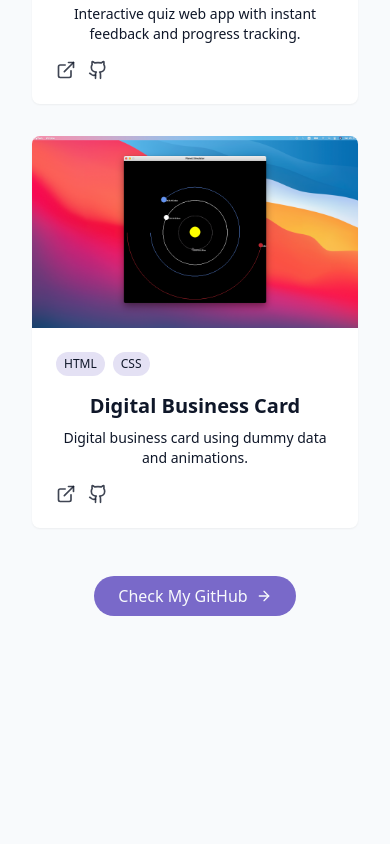
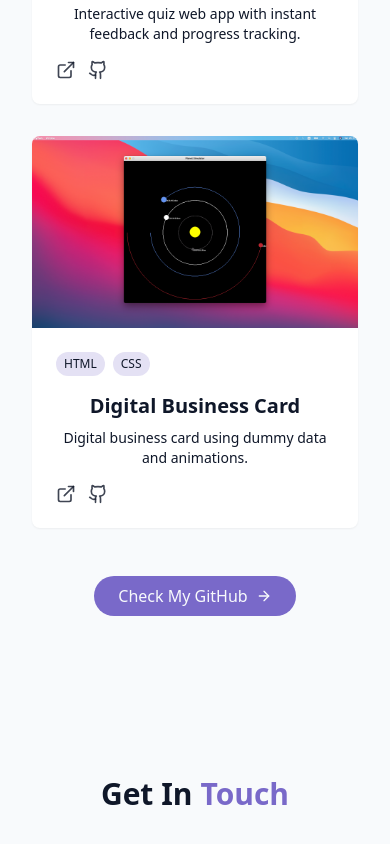
Before and after one commit to KarinaKKarinaK/react-portfolio, a React (Vite) app: page / in a window 390 px wide. Shown: the part 9354-10198 px from the top of the page. Before the commit the page ends 10034 px from the top, so only its background shows below. Built offline with nearby package versions, Linux system fonts and the light colour scheme.

Commit message:
Added contact section

```diff
--- /dev/null
+++ b/src/components/ContactSection.jsx
@@ -0,0 +1,9 @@
+export const ContactSection = () => {
+  return (
+    <section id="contact" className="py-24 px-4 relative bg-secondary/30">
+      <h2 className="text-3xl md:text-4xl font-bold mb-4 text-center">
+        Get In <span className="text-primary">Touch</span>
+      </h2>
+    </section>
+  );
+};
--- a/src/pages/Home.jsx
+++ b/src/pages/Home.jsx
@@ -4,6 +4,7 @@
 import {AboutSection} from "../components/AboutSection";
 import { SkillsSection } from "../components/SkillsSection";
 import { ProjectsSection } from "../components/ProjectsSection";
+import { ContactSection } from "../components/ContactSection";
 
 export const Home = () => {
     return (
@@ -21,6 +22,7 @@
                 <AboutSection />
                 <SkillsSection />
                 <ProjectsSection />
+                <ContactSection />
             </main>
 
             {/* Footer */}
```
